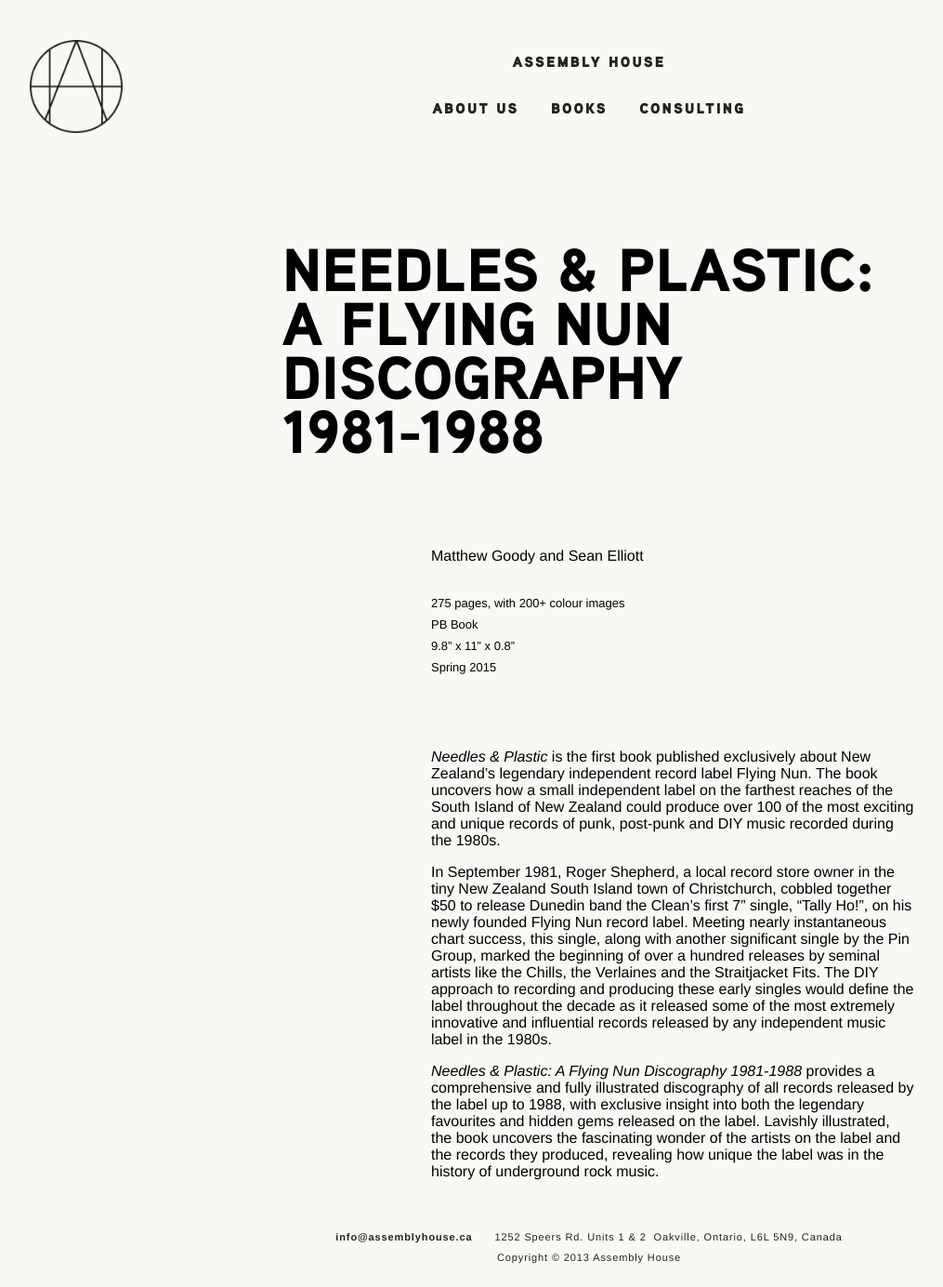
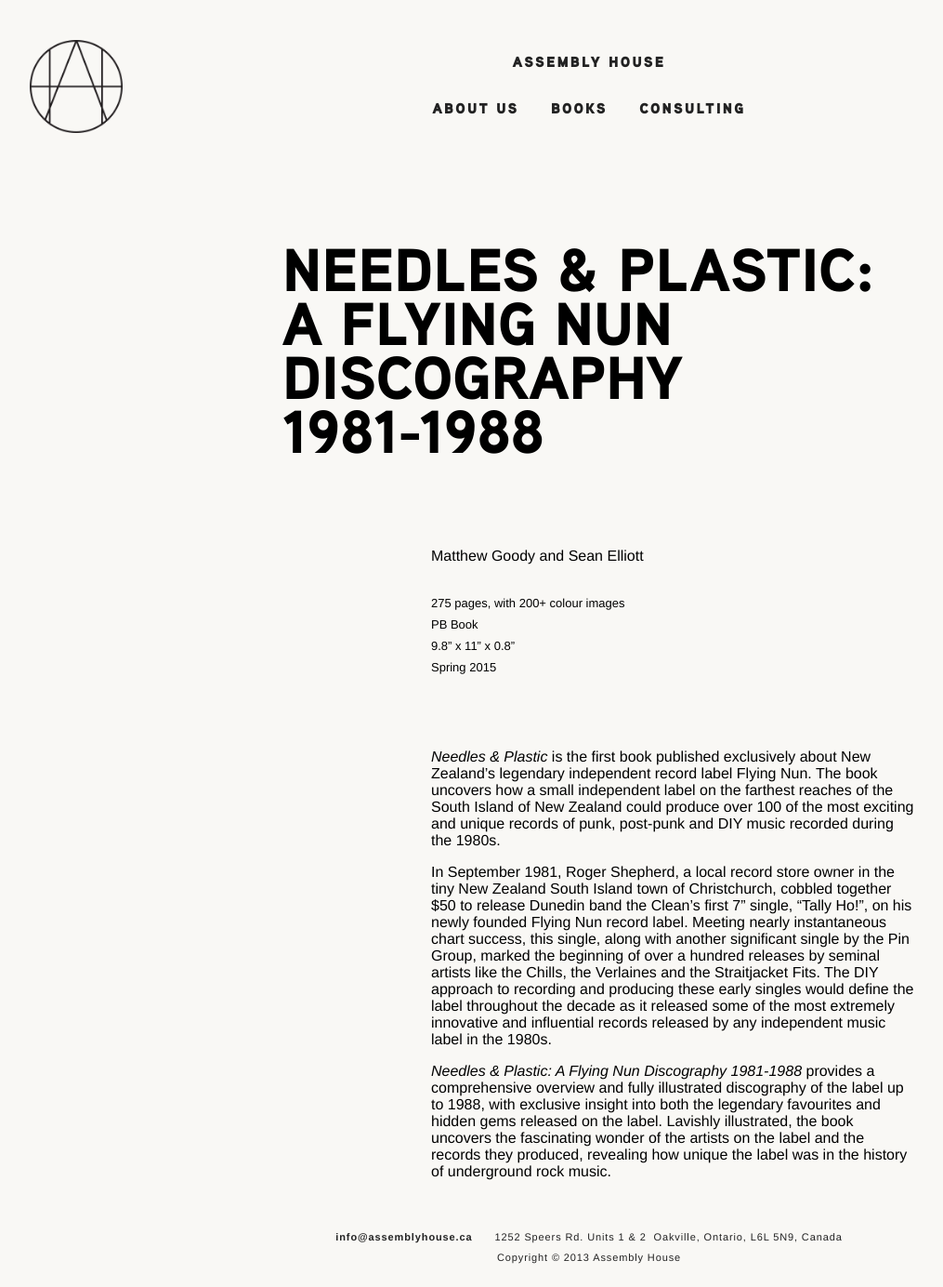
Before and after one commit to darcysaum/assembly-house, a Jekyll site: the page built from books/needles-and-plastic-flying-nun.html, in a window 1280 px wide. Shown: the whole page at 93% size, without its empty margins (6-1021 px from the left). Built offline with Jekyll 4.4.1, drawn with Linux system fonts in a browser that asks for light colours; some web fonts are replaced; Markdown is read by kramdown in place of the engine named in the settings.

Commit message:
Update needles-and-plastic-flying-nun.html

```diff
--- a/books/needles-and-plastic-flying-nun.html
+++ b/books/needles-and-plastic-flying-nun.html
@@ -11,4 +11,4 @@
 
 <p><em>Needles &amp; Plastic</em> is the first book published exclusively about New Zealand’s legendary independent record label Flying Nun. The book uncovers how a small independent label on the farthest reaches of the South Island of New Zealand could produce over 100 of the most exciting and unique records of punk, post-punk and DIY music recorded during the 1980s.</p>
 <p>In September 1981, Roger Shepherd, a local record store owner in the tiny New Zealand South Island town of Christchurch, cobbled together $50 to release Dunedin band the Clean’s first 7” single, “Tally Ho!”, on his newly founded Flying Nun record label. Meeting nearly instantaneous chart success, this single, along with another significant single by the Pin Group, marked the beginning of over a hundred releases by seminal artists like the Chills, the Verlaines and the Straitjacket Fits. The DIY approach to recording and producing these early singles would define the label throughout the decade as it released some of the most extremely innovative and influential records released by any independent music label in the 1980s.</p>
-<p><em>Needles &amp; Plastic: A Flying Nun Discography 1981-1988</em> provides a comprehensive and fully illustrated discography of all records released by the label up to 1988, with exclusive insight into both the legendary favourites and hidden gems released on the label. Lavishly illustrated, the book uncovers the fascinating wonder of the artists on the label and the records they produced, revealing how unique the label was in the history of underground rock music.</p>
+<p><em>Needles &amp; Plastic: A Flying Nun Discography 1981-1988</em> provides a comprehensive overview and fully illustrated discography of the label up to 1988, with exclusive insight into both the legendary favourites and hidden gems released on the label. Lavishly illustrated, the book uncovers the fascinating wonder of the artists on the label and the records they produced, revealing how unique the label was in the history of underground rock music.</p>
```
